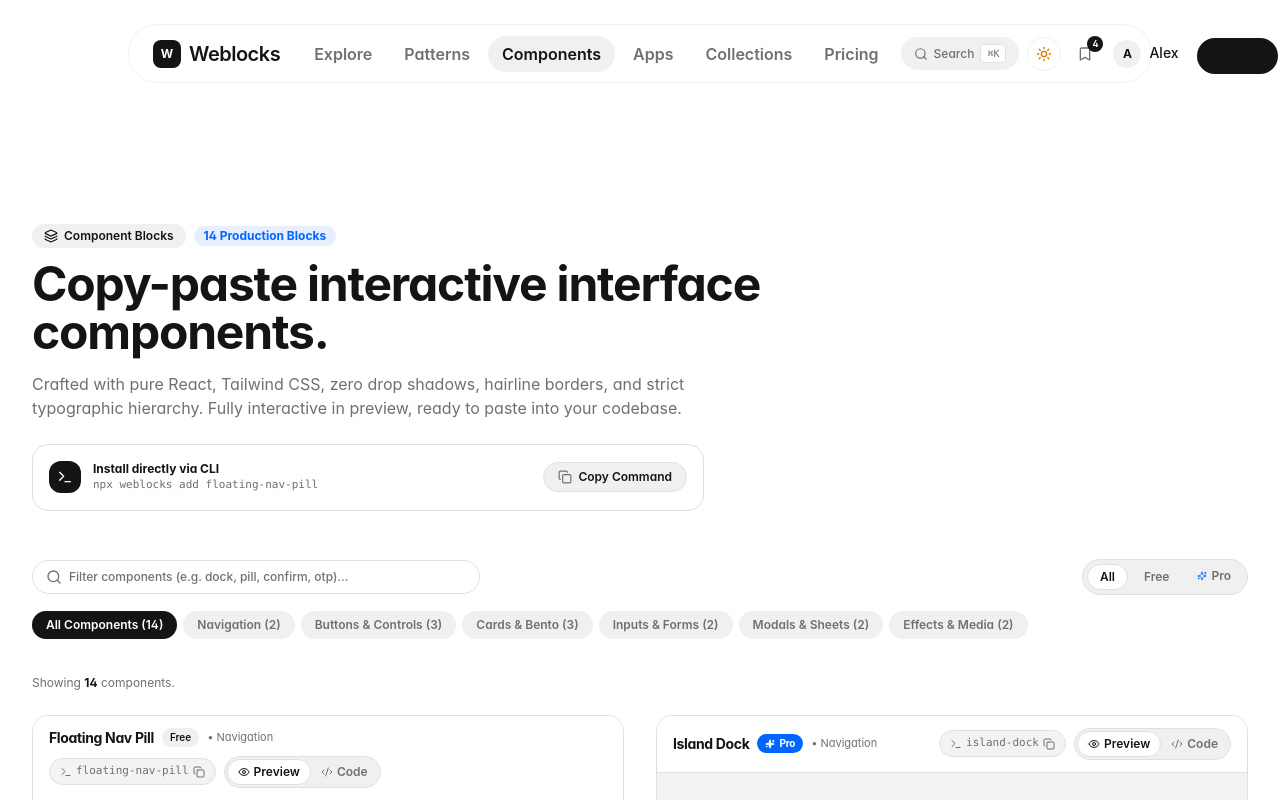
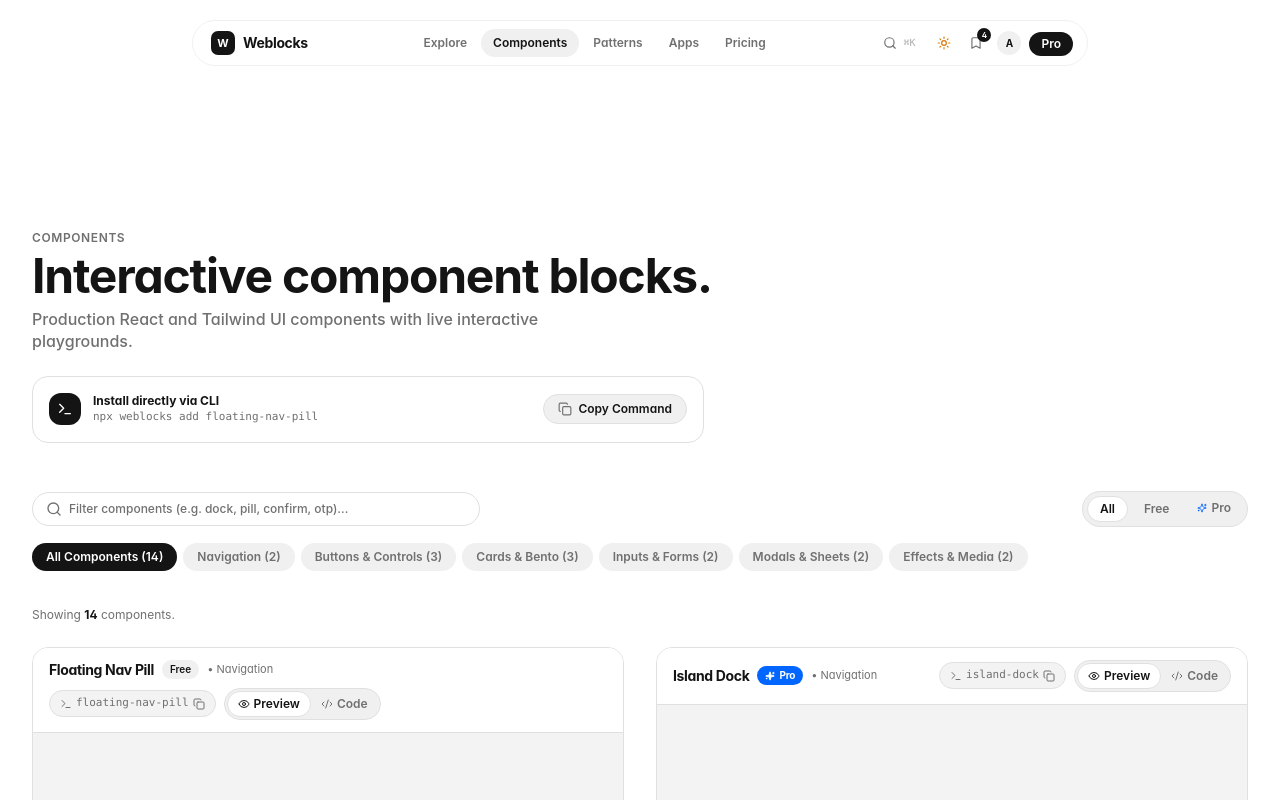
Before and after one commit to LiveKryptiah/WeBlocks, a Next.js app: page /components in a window 1280 px wide. Shown: the top 800 px of the page. Built offline with nearby package versions, Linux system fonts and the light colour scheme.

Commit message:
Streamline navigation header and make component section header minimal matching collections section

```diff
--- a/src/app/components/page.tsx
+++ b/src/app/components/page.tsx
@@ -61,21 +61,15 @@ export default function ComponentsDirectoryPage() {
     <div className="min-h-screen pt-24 sm:pt-28 pb-20 px-4 sm:px-6 lg:px-8 max-w-7xl mx-auto">
       {/* Header Section */}
       <section className="mb-10 sm:mb-12">
-        <div className="flex items-center gap-2 mb-3">
-          <span className="inline-flex items-center gap-1.5 px-3 py-1 rounded-full bg-field text-ink text-xs font-semibold">
-            <Layers className="w-3.5 h-3.5" />
-            Component Blocks
-          </span>
-          <span className="px-2.5 py-0.5 rounded-full bg-[#0066ff]/10 text-[#0066ff] text-xs font-bold">
-            14 Production Blocks
-          </span>
-        </div>
+        <span className="text-label uppercase tracking-wider text-muted font-semibold">
+          Components
+        </span>
 
-        <h1 className="text-3xl sm:text-4xl lg:text-5xl font-bold tracking-tight text-ink mb-4 max-w-3xl">
-          Copy-paste interactive interface components.
+        <h1 className="text-3xl sm:text-4xl lg:text-5xl font-bold tracking-tight text-ink mt-1 mb-2 max-w-3xl">
+          Interactive component blocks.
         </h1>
-        <p className="text-sm sm:text-base text-muted max-w-2xl leading-relaxed">
-          Crafted with pure React, Tailwind CSS, zero drop shadows, hairline borders, and strict typographic hierarchy. Fully interactive in preview, ready to paste into your codebase.
+        <p className="text-body text-muted max-w-xl font-light">
+          Production React and Tailwind UI components with live interactive playgrounds.
         </p>
 
         {/* CLI Quick Starter Banner */}
--- a/src/app/page.tsx
+++ b/src/app/page.tsx
@@ -45,21 +45,19 @@ export default function HomePage() {
       {/* SECTION 1: WHITESPACE-HEAVY HERO LOCKUP */}
       <section className="w-full max-w-5xl px-6 sm:px-8 pt-12 sm:pt-20 pb-16 sm:pb-24 text-center flex flex-col items-center">
         {/* Subtle pill kicker */}
-        <div className="inline-flex items-center gap-2 px-3.5 py-1.5 rounded-full bg-canvas-soft border border-hairline-soft text-body-sm font-semibold text-ink mb-6 select-none">
+        <div className="inline-flex items-center gap-2 px-3.5 py-1.5 rounded-full bg-canvas-soft border border-hairline-soft text-caption font-semibold text-ink mb-6 select-none">
           <Sparkles className="w-3.5 h-3.5" />
-          <span>Curated UI/UX reference library for makers</span>
+          <span>Curated interface references & component blocks</span>
         </div>
 
         {/* Display headline (Sentence case + terminal period) */}
-        <h1 className="text-4xl sm:text-6xl lg:text-[80px] font-bold tracking-tight text-ink leading-[1.0] max-w-4xl mb-6">
+        <h1 className="text-4xl sm:text-6xl lg:text-[76px] font-bold tracking-tight text-ink leading-[1.05] max-w-4xl mb-5">
           Discover real-world design inspiration.
         </h1>
 
-        {/* Body Large subtitle (Weight 300) */}
-        <p className="text-body-large text-muted font-light max-w-2xl leading-relaxed mb-10">
-          A calm, searchable index of production screenshots, interaction
-          patterns, and mobile flows from the world’s most thoughtful digital
-          products.
+        {/* Minimal Subtitle */}
+        <p className="text-body-large text-muted font-light max-w-xl leading-relaxed mb-8">
+          Production screenshots, UI patterns, and interactive component blocks.
         </p>
 
         {/* Hero Interactive Search Form */}
@@ -255,19 +253,15 @@ export default function HomePage() {
       <section className="w-full max-w-7xl px-6 sm:px-8 py-16 sm:py-24 border-t border-hairline">
         <div className="flex flex-col sm:flex-row sm:items-end justify-between gap-4 mb-10">
           <div>
-            <div className="inline-flex items-center gap-1.5 px-3 py-1 rounded-full bg-field text-ink text-xs font-semibold mb-2">
-              <Sparkles className="w-3.5 h-3.5 text-[#0066ff]" />
-              New Feature
-            </div>
-            <h2 className="text-h2 text-ink font-bold">
+            <span className="text-label uppercase tracking-wider text-muted font-semibold">
+              Components
+            </span>
+            <h2 className="text-h2 text-ink font-bold mt-1">
               Interactive component blocks.
             </h2>
-            <p className="text-body text-muted mt-2 max-w-xl font-light">
-              Copy-paste production React + Tailwind blocks with live interactive playgrounds, zero drop shadows, and clean code tabs.
-            </p>
           </div>
           <Link href="/components">
-            <ButtonOutline size="sm">Explore all 14 components</ButtonOutline>
+            <ButtonOutline size="sm">Browse all components</ButtonOutline>
           </Link>
         </div>
 
--- a/src/components/navigation/nav-pill.tsx
+++ b/src/components/navigation/nav-pill.tsx
@@ -42,10 +42,9 @@ export const NavPill: React.FC<NavPillProps> = ({ onOpenCommandPalette }) => {
 
   const navLinks = [
     { href: "/explore", label: "Explore", icon: Compass },
+    { href: "/components", label: "Components", icon: Code2 },
     { href: "/patterns", label: "Patterns", icon: Grid },
-    { href: "/components", label: "Components", icon: Code2 },
     { href: "/apps", label: "Apps", icon: Sparkles },
-    { href: "/collections", label: "Collections", icon: FolderHeart },
     { href: "/pricing", label: "Pricing" },
   ];
 
@@ -54,8 +53,7 @@ export const NavPill: React.FC<NavPillProps> = ({ onOpenCommandPalette }) => {
       {/* Floating Centered Desktop / Mobile Container */}
       <header
         className={cn(
-          "fixed top-4 sm:top-6 inset-x-0 z-40 flex justify-center px-4 transition-all duration-200 pointer-events-none",
-          isScrolled ? "translate-y-0" : "translate-y-0"
+          "fixed top-3 sm:top-5 inset-x-0 z-40 flex justify-center px-4 transition-all duration-200 pointer-events-none"
         )}
       >
         {/* Desktop & Tablet Floating Pill */}
@@ -63,7 +61,7 @@ export const NavPill: React.FC<NavPillProps> = ({ onOpenCommandPalette }) => {
           role="navigation"
           aria-label="Main Navigation"
           className={cn(
-            "pointer-events-auto flex items-center justify-between gap-1 sm:gap-2 px-3 sm:px-4 py-2 rounded-full border transition-all duration-200 backdrop-blur-md max-w-5xl w-full",
+            "pointer-events-auto flex items-center justify-between gap-1 sm:gap-3 px-3 sm:px-3.5 py-1.5 rounded-full border transition-all duration-200 backdrop-blur-md max-w-4xl w-full",
             isScrolled
               ? "bg-white/95 border-hairline shadow-none"
               : "bg-white/90 border-hairline-soft shadow-none"
@@ -72,19 +70,19 @@ export const NavPill: React.FC<NavPillProps> = ({ onOpenCommandPalette }) => {
           {/* Logo / Brand Mark */}
           <Link
             href="/"
-            className="flex items-center gap-2 pl-2 pr-3 py-1 group focus-visible:outline-none focus-visible:ring-2 focus-visible:ring-ink rounded-full"
+            className="flex items-center gap-2 pl-1 pr-2 py-1 group focus-visible:outline-none rounded-full"
           >
             {/* Geometric Mark */}
-            <div className="w-7 h-7 rounded-[8px] bg-ink flex items-center justify-center text-white font-bold text-xs group-hover:scale-95 transition-transform">
+            <div className="w-6 h-6 rounded-[7px] bg-ink flex items-center justify-center text-white font-bold text-[11px] group-hover:scale-95 transition-transform">
               W
             </div>
-            <span className="font-bold text-title tracking-tight text-ink">
+            <span className="font-bold text-sm tracking-tight text-ink">
               Weblocks
             </span>
           </Link>
 
           {/* Desktop Nav Links */}
-          <div className="hidden md:flex items-center gap-1">
+          <div className="hidden md:flex items-center gap-0.5">
             {navLinks.map((link) => {
               const isActive = pathname === link.href || pathname?.startsWith(link.href + "/");
               return (
@@ -92,7 +90,7 @@ export const NavPill: React.FC<NavPillProps> = ({ onOpenCommandPalette }) => {
                   key={link.href}
                   href={link.href}
                   className={cn(
-                    "px-3.5 py-1.5 rounded-full text-body-sm font-semibold transition-colors duration-150",
+                    "px-3 py-1.5 rounded-full text-xs font-semibold transition-colors duration-150",
                     isActive
                       ? "bg-field text-ink"
                       : "text-muted hover:text-ink hover:bg-canvas-soft"
@@ -105,20 +103,17 @@ export const NavPill: React.FC<NavPillProps> = ({ onOpenCommandPalette }) => {
           </div>
 
           {/* Right Action Items */}
-          <div className="flex items-center gap-2">
-            {/* Quick Command Palette Trigger */}
+          <div className="flex items-center gap-1 sm:gap-1.5">
+            {/* Minimal Command Palette Trigger */}
             <button
               type="button"
               onClick={onOpenCommandPalette}
-              className="hidden sm:inline-flex items-center gap-1.5 px-3 py-1.5 rounded-full bg-field hover:bg-canvas-soft text-muted hover:text-ink text-caption font-semibold transition-colors border border-hairline-soft"
-              title="Quick Search (⌘K / Ctrl+K)"
+              className="p-1.5 sm:px-2.5 sm:py-1 rounded-full text-muted hover:text-ink hover:bg-canvas-soft transition-colors flex items-center gap-1.5 text-xs font-medium"
+              title="Search (⌘K)"
               aria-label="Open command palette"
             >
               <Search className="w-3.5 h-3.5 text-muted" />
-              <span>Search</span>
-              <kbd className="font-mono text-[10px] bg-white px-1.5 py-0.5 rounded border border-hairline text-muted">
-                ⌘K
-              </kbd>
+              <kbd className="hidden sm:inline-block font-mono text-[10px] text-faint">⌘K</kbd>
             </button>
 
             {/* Canvas Theme Switcher */}
@@ -128,25 +123,25 @@ export const NavPill: React.FC<NavPillProps> = ({ onOpenCommandPalette }) => {
                 const nextTheme = canvasTheme === "light" ? "neutral" : canvasTheme === "neutral" ? "dark" : "light";
                 setCanvasTheme(nextTheme);
               }}
-              className="p-2 rounded-full text-muted hover:text-ink hover:bg-canvas-soft transition-colors border border-hairline-soft"
-              title={`Canvas Lighting: ${canvasTheme.toUpperCase()} (Click to toggle)`}
+              className="p-1.5 rounded-full text-muted hover:text-ink hover:bg-canvas-soft transition-colors"
+              title={`Canvas Lighting: ${canvasTheme.toUpperCase()}`}
               aria-label="Toggle canvas lighting theme"
             >
-              {canvasTheme === "light" && <Sun className="w-4 h-4 text-amber-600" />}
-              {canvasTheme === "neutral" && <Contrast className="w-4 h-4 text-ink" />}
-              {canvasTheme === "dark" && <Moon className="w-4 h-4 text-indigo-400" />}
+              {canvasTheme === "light" && <Sun className="w-3.5 h-3.5 text-amber-600" />}
+              {canvasTheme === "neutral" && <Contrast className="w-3.5 h-3.5 text-ink" />}
+              {canvasTheme === "dark" && <Moon className="w-3.5 h-3.5 text-indigo-400" />}
             </button>
 
             {/* Saved shortcut */}
             <Link
               href="/saved"
-              className="relative p-2 rounded-full text-muted hover:text-ink hover:bg-canvas-soft transition-colors"
+              className="relative p-1.5 rounded-full text-muted hover:text-ink hover:bg-canvas-soft transition-colors"
               title="Saved references"
               aria-label="Saved references"
             >
-              <Bookmark className="w-4 h-4" />
+              <Bookmark className="w-3.5 h-3.5" />
               {savedIds.length > 0 && (
-                <span className="absolute -top-0.5 -right-0.5 w-4 h-4 rounded-full bg-ink text-white text-[9px] font-bold flex items-center justify-center">
+                <span className="absolute -top-0.5 -right-0.5 w-3.5 h-3.5 rounded-full bg-ink text-white text-[8px] font-bold flex items-center justify-center">
                   {savedIds.length}
                 </span>
               )}
@@ -156,14 +151,12 @@ export const NavPill: React.FC<NavPillProps> = ({ onOpenCommandPalette }) => {
             {user.isAuthenticated ? (
               <Link
                 href="/account"
-                className="flex items-center gap-2 pl-1 pr-2.5 py-1 rounded-full hover:bg-canvas-soft transition-colors"
+                className="p-0.5 rounded-full hover:ring-2 hover:ring-hairline transition-all"
+                title="Account"
               >
-                <div className="w-7 h-7 rounded-full bg-field flex items-center justify-center font-bold text-xs text-ink">
+                <div className="w-6 h-6 rounded-full bg-field flex items-center justify-center font-bold text-[10px] text-ink">
                   {user.avatarChar}
                 </div>
-                <span className="hidden sm:inline text-body-sm font-semibold text-ink">
-                  {user.name.split(" ")[0]}
-                </span>
               </Link>
             ) : (
               <Link href="/auth/signin">
@@ -171,9 +164,11 @@ export const NavPill: React.FC<NavPillProps> = ({ onOpenCommandPalette }) => {
               </Link>
             )}
 
-            {/* Primary CTA (Black Pill) */}
+            {/* Primary CTA (Minimal Black Pill) */}
             <Link href="/pricing" className="hidden sm:inline-block">
-              <ButtonPrimary size="sm">Get All Access</ButtonPrimary>
+              <span className="inline-block px-3 py-1 rounded-full bg-ink text-white text-xs font-semibold hover:bg-ink-soft transition-colors">
+                Pro
+              </span>
             </Link>
 
             {/* Mobile Menu Trigger */}
```
